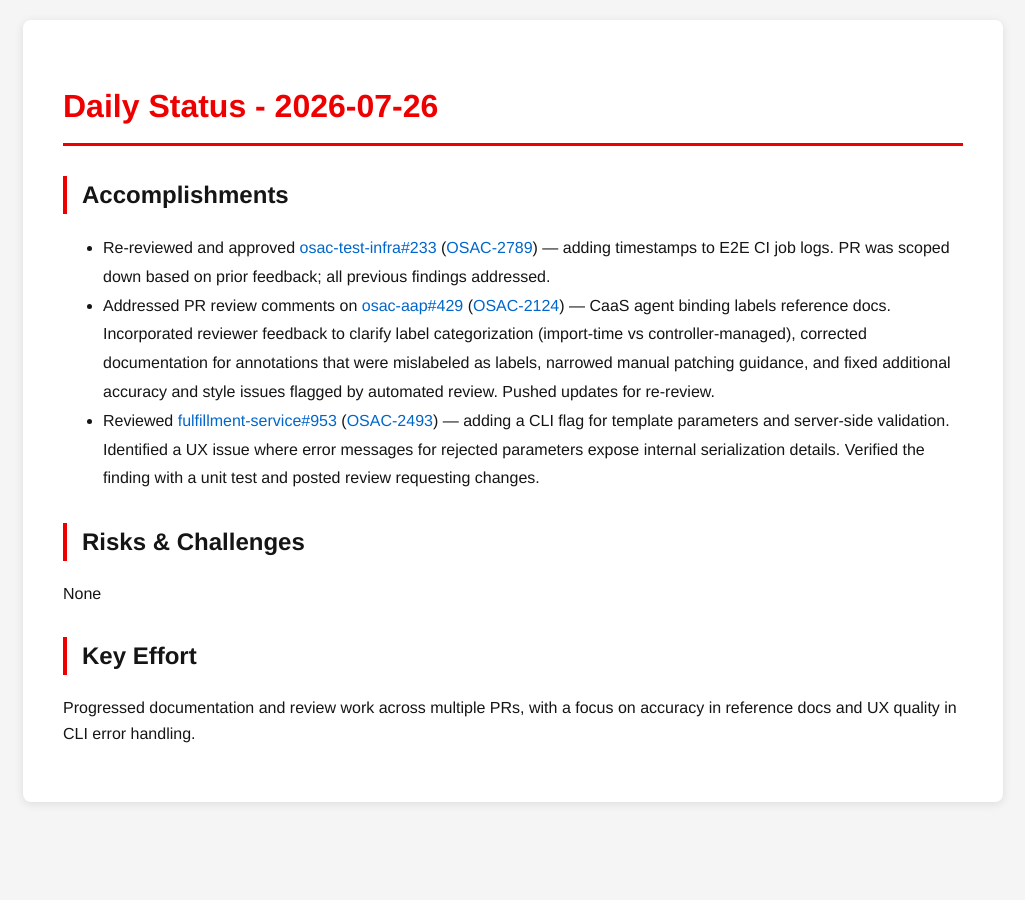
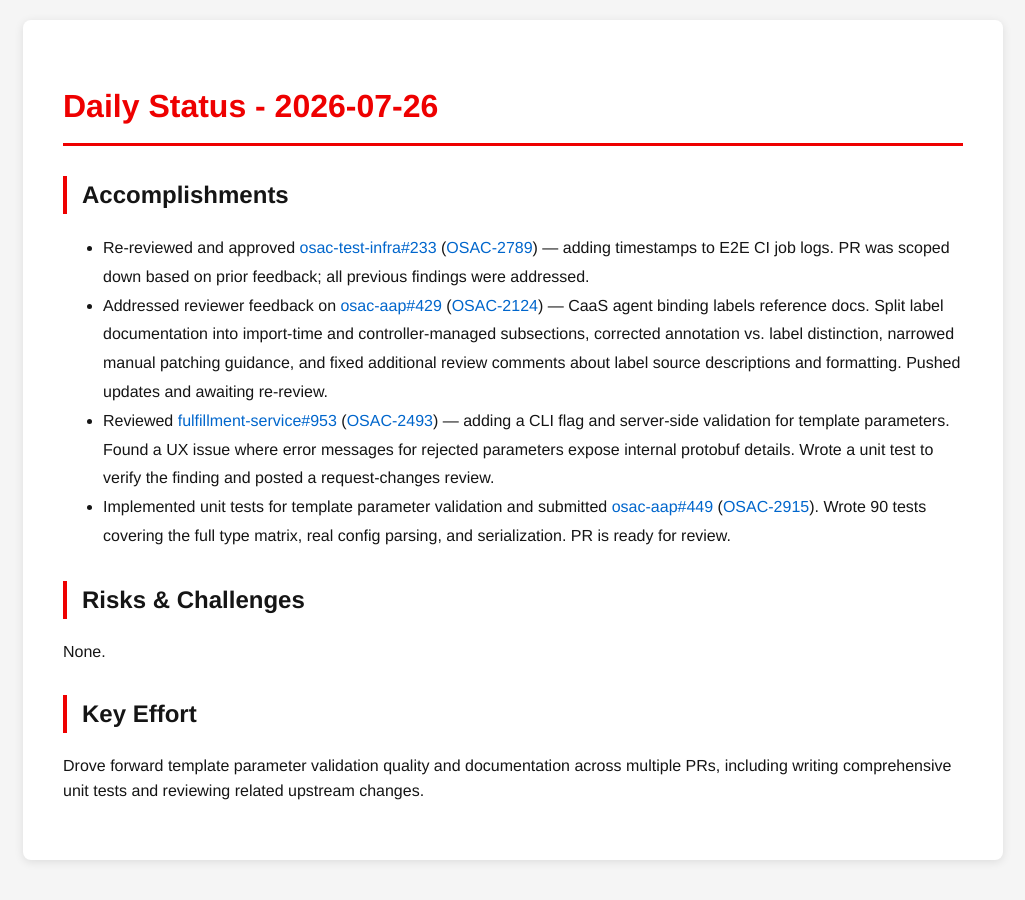
Before and after one commit to tzvatot/daily-status, a Jekyll site: the page built from 2026-07-26.md, in a window 1280 px wide. Shown: the whole page, without its empty margins (127-1152 px from the left). Built offline with Jekyll 4.4.1, drawn with Linux system fonts in a browser that asks for light colours.

Commit message:
Daily status update - 2026-07-26

```diff
--- a/2026-07-26.md
+++ b/2026-07-26.md
@@ -7,12 +7,13 @@
 # Daily Status - 2026-07-26
 
 ## Accomplishments
-- Re-reviewed and approved [osac-test-infra#233](https://github.com/osac-project/osac-test-infra/pull/233) ([OSAC-2789](https://redhat.atlassian.net/browse/OSAC-2789)) — adding timestamps to E2E CI job logs. PR was scoped down based on prior feedback; all previous findings addressed.
-- Addressed PR review comments on [osac-aap#429](https://github.com/osac-project/osac-aap/pull/429) ([OSAC-2124](https://redhat.atlassian.net/browse/OSAC-2124)) — CaaS agent binding labels reference docs. Incorporated reviewer feedback to clarify label categorization (import-time vs controller-managed), corrected documentation for annotations that were mislabeled as labels, narrowed manual patching guidance, and fixed additional accuracy and style issues flagged by automated review. Pushed updates for re-review.
-- Reviewed [fulfillment-service#953](https://github.com/osac-project/fulfillment-service/pull/953) ([OSAC-2493](https://redhat.atlassian.net/browse/OSAC-2493)) — adding a CLI flag for template parameters and server-side validation. Identified a UX issue where error messages for rejected parameters expose internal serialization details. Verified the finding with a unit test and posted review requesting changes.
+- Re-reviewed and approved [osac-test-infra#233](https://github.com/osac-project/osac-test-infra/pull/233) ([OSAC-2789](https://redhat.atlassian.net/browse/OSAC-2789)) — adding timestamps to E2E CI job logs. PR was scoped down based on prior feedback; all previous findings were addressed.
+- Addressed reviewer feedback on [osac-aap#429](https://github.com/osac-project/osac-aap/pull/429) ([OSAC-2124](https://redhat.atlassian.net/browse/OSAC-2124)) — CaaS agent binding labels reference docs. Split label documentation into import-time and controller-managed subsections, corrected annotation vs. label distinction, narrowed manual patching guidance, and fixed additional review comments about label source descriptions and formatting. Pushed updates and awaiting re-review.
+- Reviewed [fulfillment-service#953](https://github.com/osac-project/fulfillment-service/pull/953) ([OSAC-2493](https://redhat.atlassian.net/browse/OSAC-2493)) — adding a CLI flag and server-side validation for template parameters. Found a UX issue where error messages for rejected parameters expose internal protobuf details. Wrote a unit test to verify the finding and posted a request-changes review.
+- Implemented unit tests for template parameter validation and submitted [osac-aap#449](https://github.com/osac-project/osac-aap/pull/449) ([OSAC-2915](https://redhat.atlassian.net/browse/OSAC-2915)). Wrote 90 tests covering the full type matrix, real config parsing, and serialization. PR is ready for review.
 
 ## Risks & Challenges
-None
+None.
 
 ## Key Effort
-Progressed documentation and review work across multiple PRs, with a focus on accuracy in reference docs and UX quality in CLI error handling.
+Drove forward template parameter validation quality and documentation across multiple PRs, including writing comprehensive unit tests and reviewing related upstream changes.
```
